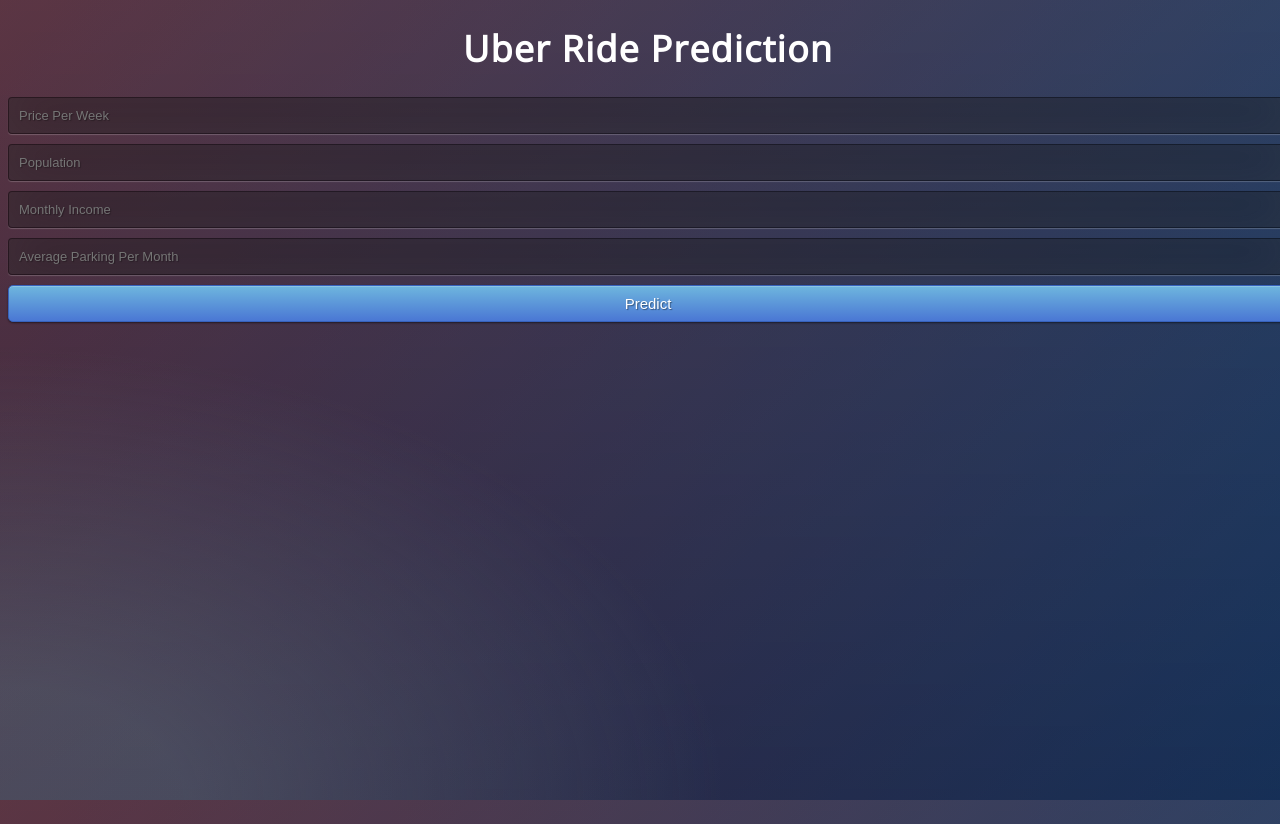
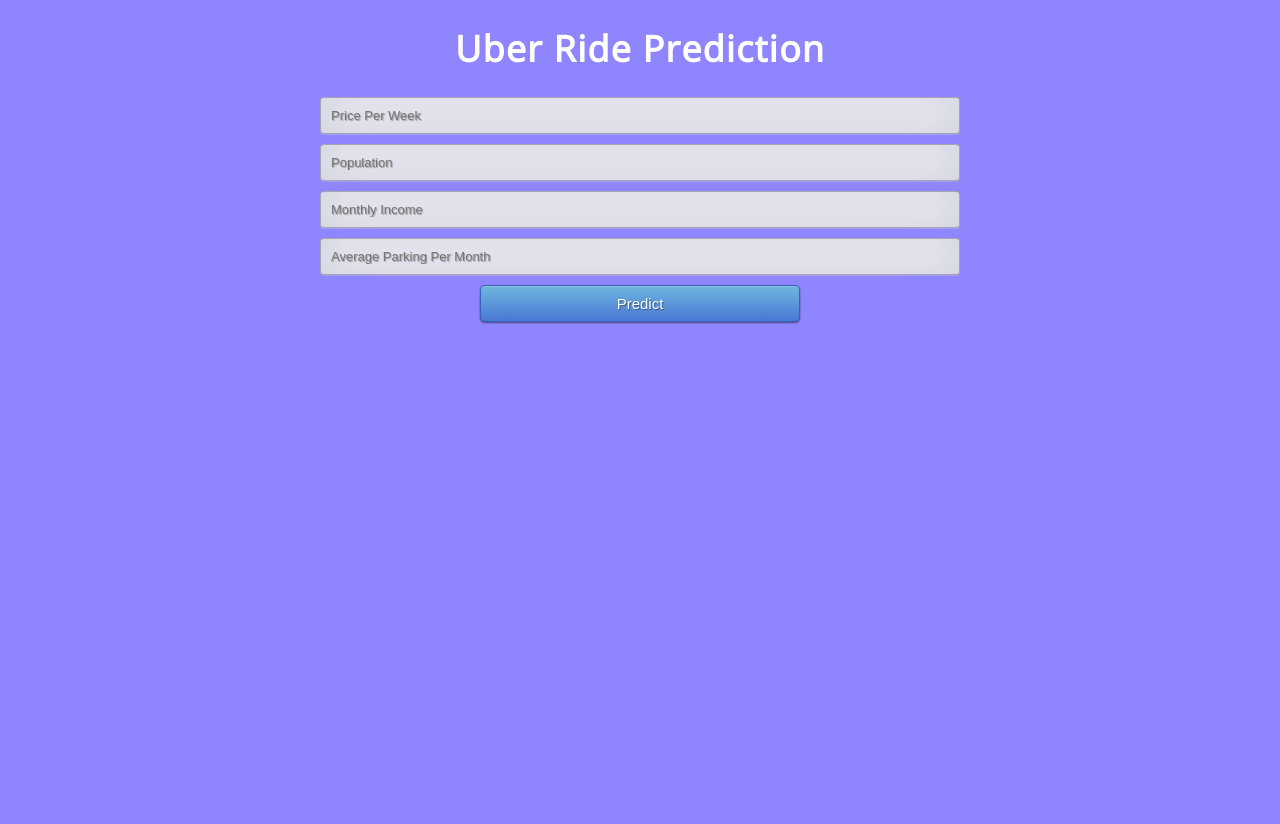
Before and after one commit to Version-Max/Project_Uber_Ride_Prediction, a Flask app: page / in a window 1280 px wide. Run offline with Flask 2, Linux system fonts and the light colour scheme; parts of the project's set-up code (start-up, migrations or seed data) failed here and were passed over.

Commit message:
Update index.html

```diff
--- a/templates/index.html
+++ b/templates/index.html
@@ -8,6 +8,7 @@
     <meta charset="utf-8">
     <title>Uber Ride Prediction</title>
     <link rel="stylesheet" href="{{ url_for('static', filename='css/style.css')}}">
+    <link rel="shortcut icon" href="https://cdn.vox-cdn.com/thumbor/WTx-kwOg4fqdQ6scqmEh7RiWH6I=/0x34:800x567/1400x1050/filters:focal(0x34:800x567):format(jpeg)/cdn.vox-cdn.com/uploads/chorus_image/image/48711819/IMG_0713.0.0.jpg" type="image/x-icon"/>
 
   </head>
 
@@ -15,6 +16,29 @@
   <script>
 
   </script>
+
+  <!-- [****** STYLE *******] -->
+  <style>
+
+    body {
+      background: #8f86ff;
+      width: 50%;
+      margin: 0 auto;
+    }
+
+    input[type="text"] {
+      background-color: #f9f9f9e6;
+      /* color: white; */
+    }
+
+    button.btn.btn-primary.btn-block.btn-large {
+      width: 50%;
+      margin: auto;
+      color: white;
+      /* background-color: black; */
+    }
+
+  </style>
 
   <!-- [******* BODY ******] -->
   <body>
```
